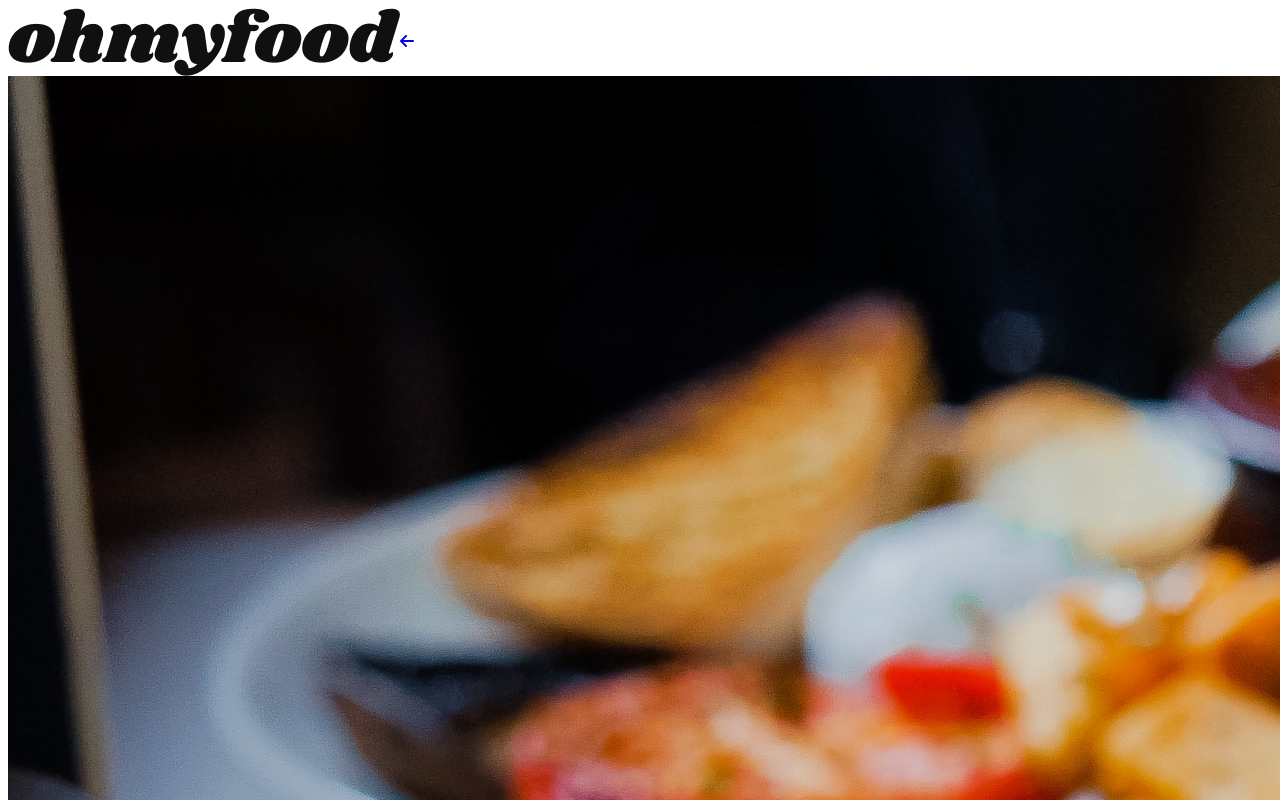
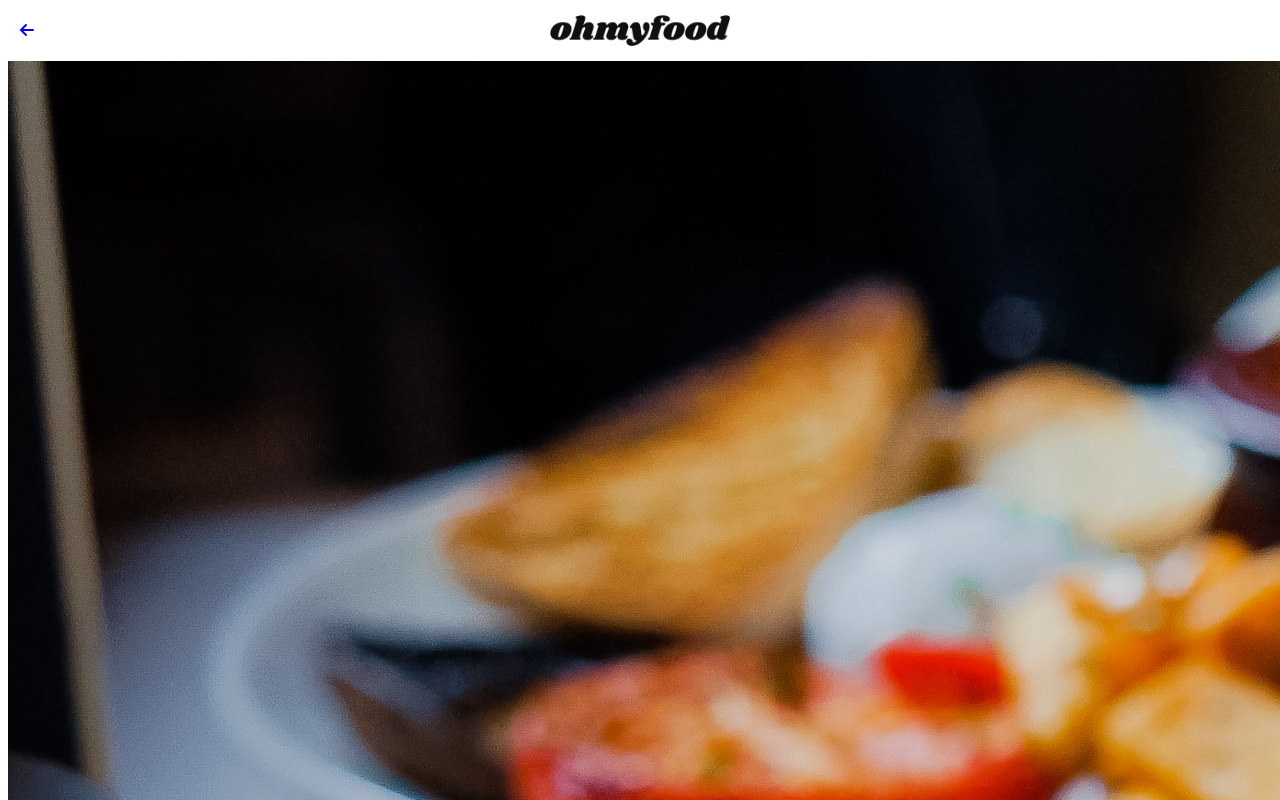
Before and after one commit to astridsen/ohmyfood, a website: page menu_a-la-francaise.html in a window 1280 px wide. Shown: the top 800 px of the page. Drawn offline with nearby package versions, Linux system fonts and the light colour scheme; files that its build step writes are made by us from their sources.

Commit message:
Mise en forme header

```diff
--- a/assets/sass/base/_base.scss
+++ b/assets/sass/base/_base.scss
@@ -3,7 +3,8 @@
    /* box-sizing est appliqué à tous les éléments */
    }
 
-   @font-face {
-       font-family: "Roboto-Regular";
-       src: url("Roboto-Regular.ttf")
+   @import url(/public/css/webfonts/font-family.css);
+
+   h1 {
+       font-family: "Roboto-Medium";
    }
--- a/assets/sass/layout/_header.scss
+++ b/assets/sass/layout/_header.scss
@@ -1,4 +1,14 @@
-header {
+.header {
     display: flex;
+    justify-content: center;
+    flex-direction: row-reverse;
     align-items: center;
+    margin: 15px auto;
+    &__logo {
+        width: 180px;
+    }
+    &__nav {
+        position: absolute;
+        left: 20px;
+    }
 }
--- a/menu_a-la-francaise.html
+++ b/menu_a-la-francaise.html
@@ -9,9 +9,9 @@
 </head>
 
 <body>
-    <header>
+    <header class="header">
         <img src="assets/images/logo/ohmyfood.png" alt="logo_ohmyfood" class="header__logo"/>
-        <div><a href="index.html"><i class="fa-solid fa-arrow-left"></i></a></div>
+        <div class="header__nav"><a href="index.html"><i class="fa-solid fa-arrow-left"></i></a></div>
     </header>
 
     <section class="menu__image">
```
Also changed, not shown: index.html (+2 -1 lines), menu_la-note-enchantee.html (+2 -2 lines), menu_la-palette-du-gout.html (+2 -2 lines), menu_le-delice-des-sens.html (+2 -2 lines).
